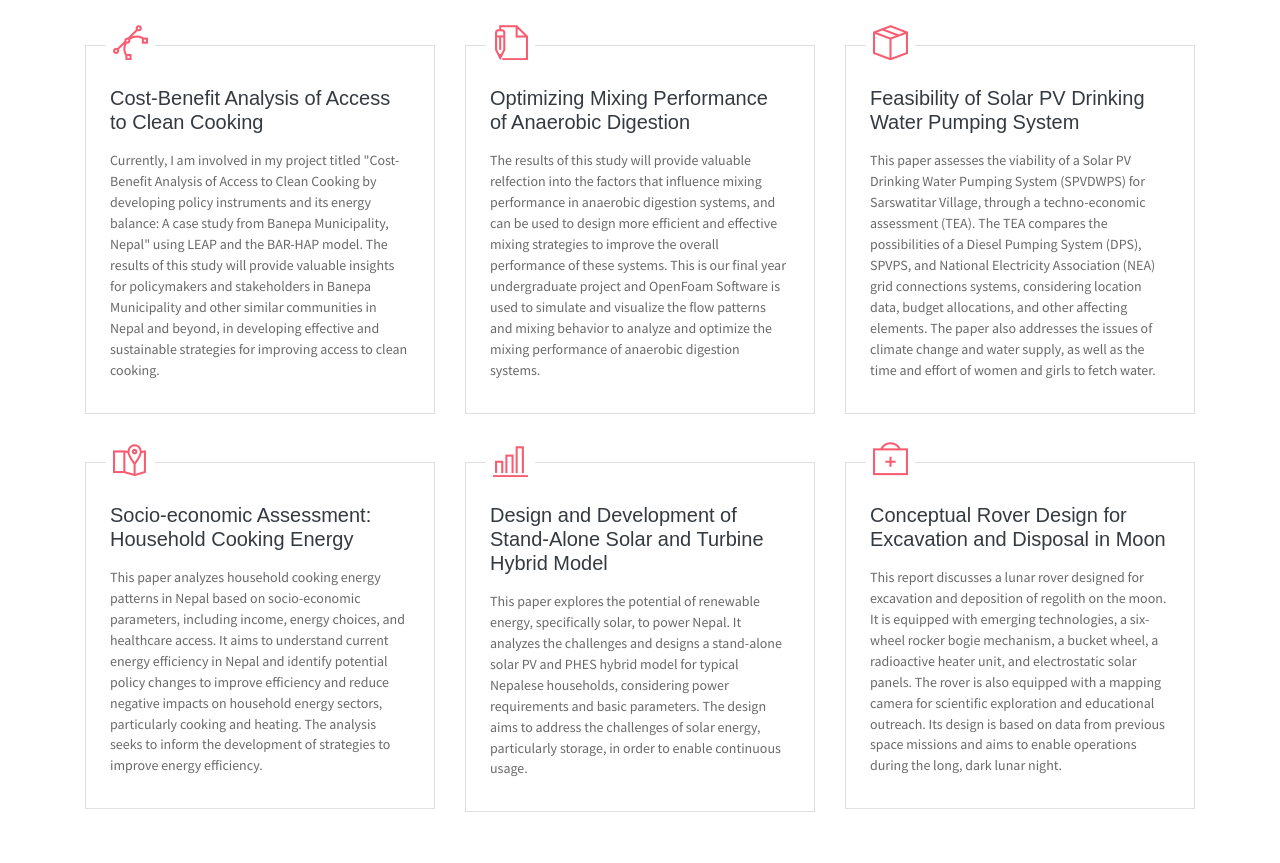
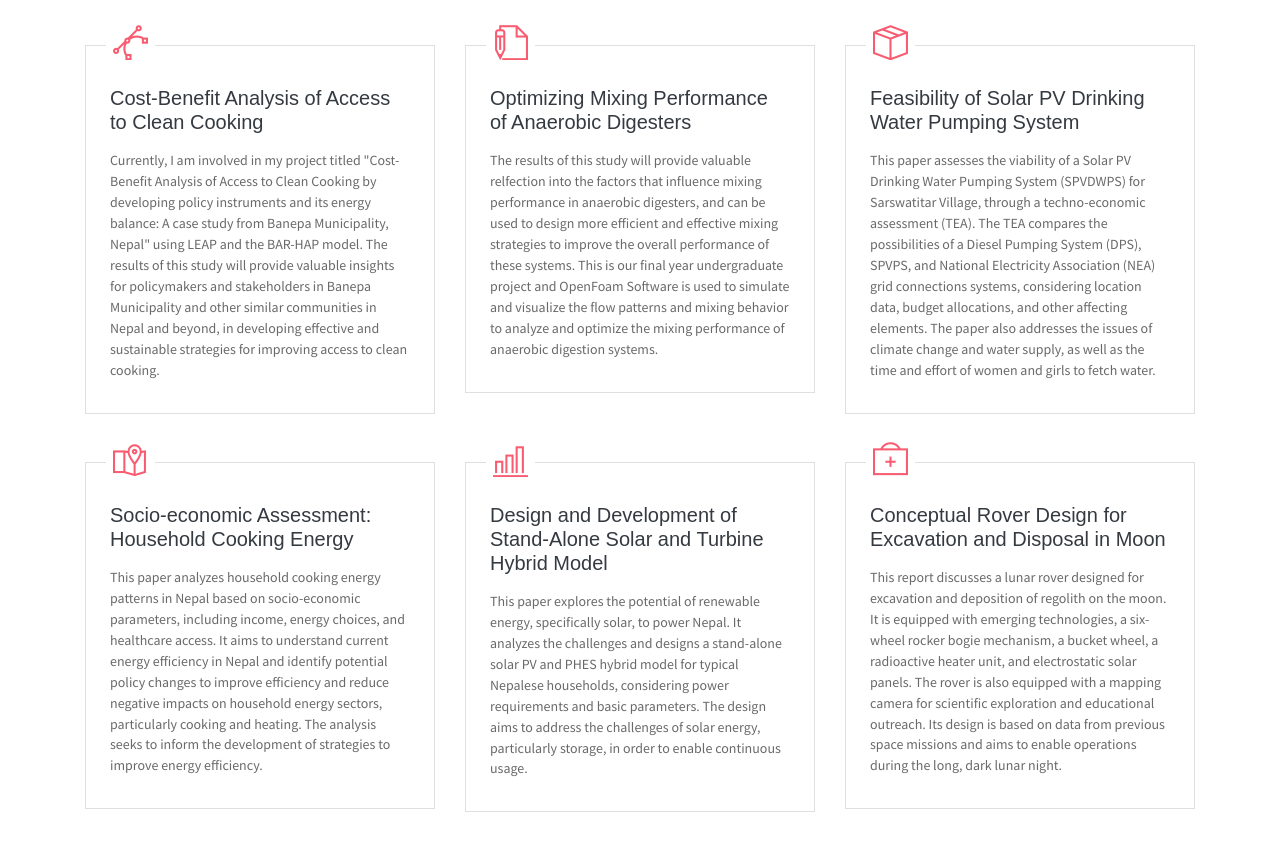
Before and after one commit to Nawaraj23/nawaraj.github.io, a website: page index.html in a window 1280 px wide. Shown: the part 2614-3477 px from the top of the page. Drawn offline with Linux system fonts and the light colour scheme; some packages are replaced by stand-ins of ours.

Commit message:
Update index.html

```diff
--- a/index.html
+++ b/index.html
@@ -322,8 +322,8 @@
                             <i class="ti-write text-danger" aria-hidden="true"></i>
                         </div>
                         <div class="card-body px-4 py-3">
-                            <h5 class="mb-3 card-title text-dark">Optimizing Mixing Performance of Anaerobic Digestion</h5>
-                            <P class="subtitle">The results of this study will provide valuable relfection into the factors that influence mixing performance in anaerobic digestion systems, and can be used to design more efficient and effective mixing strategies to improve the overall performance of these systems.
+                            <h5 class="mb-3 card-title text-dark">Optimizing Mixing Performance of Anaerobic Digesters</h5>
+                            <P class="subtitle">The results of this study will provide valuable relfection into the factors that influence mixing performance in anaerobic digesters, and can be used to design more efficient and effective mixing strategies to improve the overall performance of these systems.
                                 This is our final year undergraduate project and OpenFoam Software is used to simulate and visualize the flow patterns and mixing behavior to analyze and optimize the mixing performance of anaerobic digestion systems.
                             </P>
                         </div>
```
